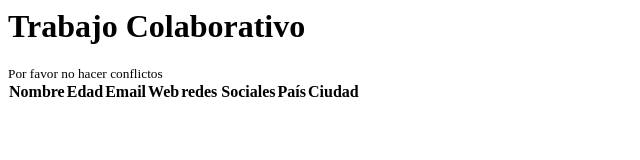
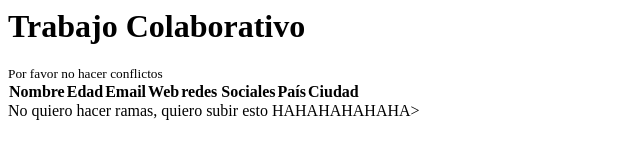
Before and after one commit to linsijiLaGuara/trabajo_colaborativo, a plain HTML site: page index.html in a window 1280 px wide. Shown: the whole page, without its empty margins (0-640 px from the left). Drawn offline with Linux system fonts and the light colour scheme.

Commit message:
no quiero hacer rama

```diff
--- a/index.html
+++ b/index.html
@@ -18,3 +18,25 @@
 
     </tbody>
 </table>
+
+
+
+
+
+
+
+
+
+
+
+
+
+
+
+
+
+
+
+
+
+<h>No quiero hacer ramas, quiero subir esto HAHAHAHAHAHA</h>>
```
